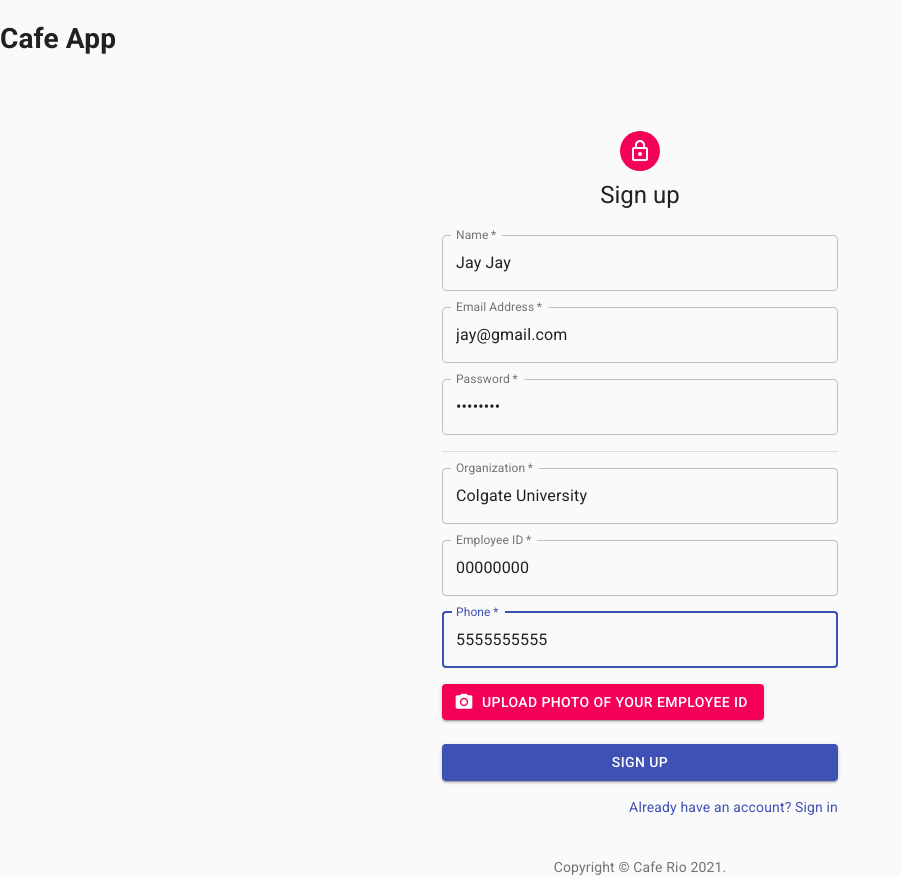
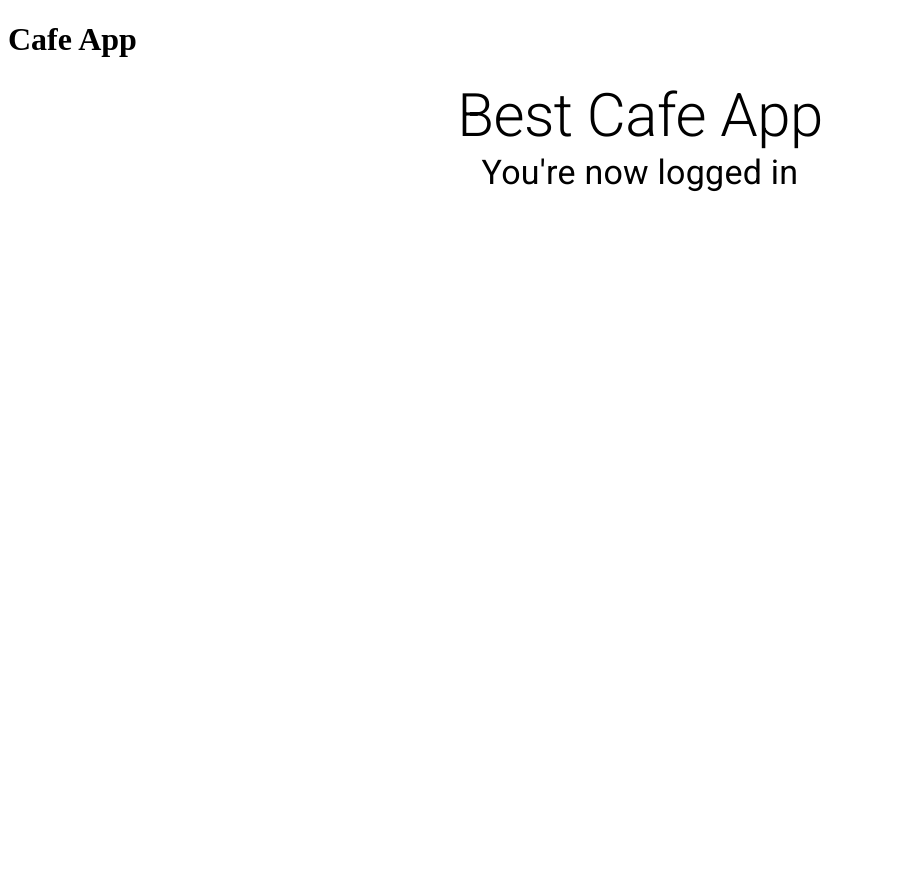
Before and after one commit to Schapagain/cafe-rio, a React (Create React App) app in the folder client/: page / in a window 1280 px wide. Shown: the whole page, without its empty margins (0-901 px from the left). After the commit the page ends 800 px from the top, so only its background shows below. Built offline with nearby package versions, Linux system fonts and the light colour scheme.

Commit message:
added temporary HomePage

```diff
--- a/client/src/App.js
+++ b/client/src/App.js
@@ -1,15 +1,18 @@
 import React from "react";
 import { Provider } from "react-redux";
+import { Switch, Route } from "react-router-dom";
 
 import store from "./store";
 import { loadUser } from "./actions/authActions";
 import SignUp from "./components/SignUp";
+import HomePage from "./components/HomePage";
 
 function App() {
   return (
     <Provider store={store}>
       <h1>Cafe App</h1>
-      <SignUp />
+      {/* <SignUp /> */}
+      <HomePage />
     </Provider>
   );
 }
--- /dev/null
+++ b/client/src/components/HomePage.js
@@ -0,0 +1,18 @@
+import React from "react";
+import Grid from "@material-ui/core/Grid";
+import Typography from "@material-ui/core/Typography";
+
+const HomePage = () => {
+  return (
+    <Grid container justify="center">
+      <Grid item container justify="center" xs={12}>
+        <Typography variant="h2">Best Cafe App</Typography>
+      </Grid>
+      <Grid item container justify="center" xs={12}>
+        <Typography variant="h4">You're now logged in</Typography>
+      </Grid>
+    </Grid>
+  );
+};
+
+export default HomePage;
--- a/client/src/components/SignUp.js
+++ b/client/src/components/SignUp.js
@@ -17,6 +17,7 @@ import PropTypes from "prop-types";
 import { connect } from "react-redux";
 
 import { signUp } from "../actions/authActions";
+import SignIn from "./SignIn";
 
 // TODO: show feedback for image upload
 
@@ -56,7 +57,7 @@ const useStyles = makeStyles((theme) => ({
   },
 }));
 
-const SignUp = ({ signUp, error, isAuthenticated }) => {
+const SignUp = ({ signUp, error, isAuthenticated, clearErrors }) => {
   const classes = useStyles();
   // create state to hold form values
   const [name, setName] = useState("Jay Jay");
--- a/client/src/index.js
+++ b/client/src/index.js
@@ -2,10 +2,13 @@ import React from "react";
 import ReactDOM from "react-dom";
 import App from "./App";
 import reportWebVitals from "./reportWebVitals";
+import { BrowserRouter as Router } from "react-router-dom";
 
 ReactDOM.render(
   <React.StrictMode>
-    <App />
+    <Router>
+      <App />
+    </Router>
   </React.StrictMode>,
   document.getElementById("root")
 );
--- a/package.json
+++ b/package.json
@@ -29,6 +29,7 @@
     "moment": "^2.29.1",
     "mongoose": "^5.11.9",
     "njwt": "^1.0.0",
+    "react-router-dom": "^5.2.0",
     "uuid": "^8.3.2"
   },
   "devDependencies": {
```
Also changed, not shown: 2 other files (tests, documents, lock files or other folders).
